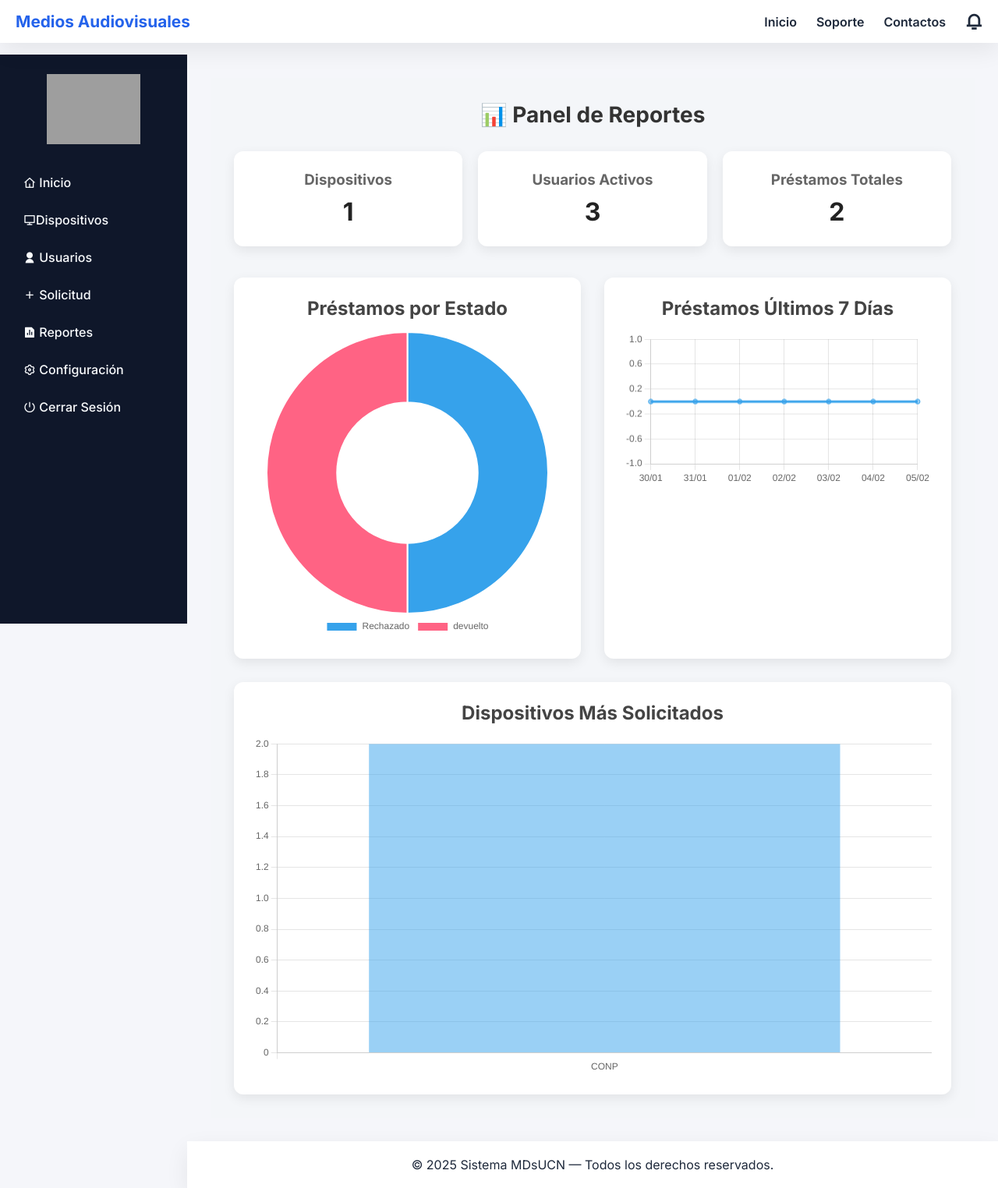
After one commit to victorpavon2908-gif/MDsUCN1, a Django app: page /reportes/ in a window 1280 px wide. The commit adds this page. Shown: the whole page at 78% size. Run offline with Django 5.2, Linux system fonts and the light colour scheme; a user stored in the database is signed in; data comes from the database, SQL or seed files in the repository; both versions use the stored data as it was after the commit; grey boxes are pictures that could not be loaded.

Commit message:
jsuifhoihfuhfoisdo

```diff
--- /dev/null
+++ b/appOne/static/appOne/css/reportes.css
@@ -0,0 +1,75 @@
+.reportes-container {
+    padding: 30px;
+    background: #f4f6f9;
+    min-height: 100vh;
+}
+
+.titulo {
+    text-align: center;
+    margin-bottom: 30px;
+    font-size: 28px;
+    color: #333;
+}
+
+/* ===== CARDS ===== */
+.cards {
+    display: grid;
+    grid-template-columns: repeat(auto-fit, minmax(220px, 1fr));
+    gap: 20px;
+    margin-bottom: 40px;
+}
+
+.card {
+    background: white;
+    padding: 25px;
+    border-radius: 12px;
+    text-align: center;
+    box-shadow: 0 5px 15px rgba(0,0,0,0.08);
+    transition: transform .2s;
+}
+
+.card:hover {
+    transform: translateY(-5px);
+}
+
+.card h3 {
+    margin-bottom: 10px;
+    color: #666;
+}
+
+.card p {
+    font-size: 32px;
+    font-weight: bold;
+    color: #222;
+}
+
+/* ===== GRÁFICOS ===== */
+.graficos {
+    display: grid;
+    grid-template-columns: repeat(auto-fit, minmax(350px, 1fr));
+    gap: 30px;
+}
+
+.grafico {
+    background: white;
+    padding: 25px;
+    border-radius: 12px;
+    box-shadow: 0 5px 15px rgba(0,0,0,0.08);
+}
+
+.grafico.full {
+    grid-column: 1 / -1;
+}
+
+.grafico h2 {
+    text-align: center;
+    margin-bottom: 15px;
+    color: #444;
+}
+
+/* ===== RESPONSIVE ===== */
+@media(max-width: 768px){
+    .titulo{
+        font-size: 22px;
+    }
+}
--- /dev/null
+++ b/appOne/static/appOne/js/reportes.js
@@ -0,0 +1,54 @@
+// ===== Gráfico Estados =====
+new Chart(document.getElementById('estadoChart'), {
+    type: 'doughnut',
+    data: {
+        labels: estadosLabels,
+        datasets: [{
+            data: estadosData
+        }]
+    },
+    options: {
+        responsive: true,
+        plugins: {
+            legend: { position: 'bottom' }
+        }
+    }
+});
+
+// ===== Gráfico por días =====
+new Chart(document.getElementById('diasChart'), {
+    type: 'line',
+    data: {
+        labels: diasLabels,
+        datasets: [{
+            label: 'Préstamos',
+            data: diasData,
+            tension: 0.3,
+            fill: true
+        }]
+    },
+    options: {
+        responsive: true,
+        plugins: {
+            legend: { display: false }
+        }
+    }
+});
+
+// ===== Dispositivos más solicitados =====
+new Chart(document.getElementById('dispositivosChart'), {
+    type: 'bar',
+    data: {
+        labels: dispositivosLabels,
+        datasets: [{
+            label: 'Cantidad de préstamos',
+            data: dispositivosData
+        }]
+    },
+    options: {
+        responsive: true,
+        plugins: {
+            legend: { display: false }
+        }
+    }
+});
--- a/appOne/templates/appOne/dashboard.html
+++ b/appOne/templates/appOne/dashboard.html
@@ -72,7 +72,7 @@
       <a href="{% url 'solicitudes_prestamos' %}"><i class="ri-add-fill"></i> Solicitud</a>
       {% endif %}
 
-      <a href="#"><i class="ri-file-chart-fill"></i> Reportes</a>
+      <a href="{% url 'reportes' %}"><i class="ri-file-chart-fill"></i> Reportes</a>
       <a href=""><i class="ri-settings-3-line"></i> Configuración</a>
       <a href="{% url 'logout' %}"><i class="ri-shut-down-line"></i> Cerrar Sesión</a>
     </div>
--- /dev/null
+++ b/appOne/templates/appOne/reportes.html
@@ -0,0 +1,68 @@
+{% extends "appOne/dashboard.html" %}
+{% load static %}
+
+{% block title %}Reportes{% endblock %}
+
+{% block extra_css %}
+<link rel="stylesheet" href="{% static 'appOne/css/reportes.css' %}">
+{% endblock %}
+
+{% block contenido %}
+
+<div class="reportes-container">
+
+    <h1 class="titulo">📊 Panel de Reportes</h1>
+
+    <!-- ===== TARJETAS ===== -->
+    <div class="cards">
+        <div class="card">
+            <h3>Dispositivos</h3>
+            <p>{{ total_dispositivos }}</p>
+        </div>
+        <div class="card">
+            <h3>Usuarios Activos</h3>
+            <p>{{ total_usuarios }}</p>
+        </div>
+        <div class="card">
+            <h3>Préstamos Totales</h3>
+            <p>{{ total_prestamos }}</p>
+        </div>
+    </div>
+
+    <!-- ===== GRÁFICOS ===== -->
+    <div class="graficos">
+
+        <div class="grafico">
+            <h2>Préstamos por Estado</h2>
+            <canvas id="estadoChart"></canvas>
+        </div>
+
+        <div class="grafico">
+            <h2>Préstamos Últimos 7 Días</h2>
+            <canvas id="diasChart"></canvas>
+        </div>
+
+        <div class="grafico full">
+            <h2>Dispositivos Más Solicitados</h2>
+            <canvas id="dispositivosChart"></canvas>
+        </div>
+
+    </div>
+
+</div>
+
+<script>
+    const estadosLabels = {{ estados_labels|safe }};
+    const estadosData = {{ estados_data|safe }};
+
+    const diasLabels = {{ dias|safe }};
+    const diasData = {{ prestamos_por_dia|safe }};
+
+    const dispositivosLabels = {{ dispositivos_labels|safe }};
+    const dispositivosData = {{ dispositivos_data|safe }};
+</script>
+
+<script src="https://cdn.jsdelivr.net/npm/chart.js"></script>
+<script src="{% static 'appOne/js/reportes.js' %}"></script>
+
+{% endblock %}
--- a/appOne/urls.py
+++ b/appOne/urls.py
@@ -44,6 +44,8 @@ urlpatterns = [
     path('prestamos/aprobar/<int:id>/', views.aprobar_prestamo, name='aprobar_prestamo'),
     path('prestamos/devolver/<int:id>/', views.devolver_prestamo, name='devolver_prestamo'),
     path('prestamos/rechazar/<int:id>/', views.rechazar_prestamo, name='rechazar_prestamo'),
+    path('reportes/', views.reportes, name='reportes'),
+
 
 
 ]
--- a/appOne/views.py
+++ b/appOne/views.py
@@ -6,6 +6,9 @@ from .forms import RegistroForm, DispositivoForm, PrestamoForm
 from .models import Usuario, Dispositivo, Prestamo
 from django.http import JsonResponse
 from django.views.decorators.csrf import csrf_exempt
+from django.db.models import Count
+from django.utils import timezone
+from datetime import timedelta
 
 
 # ============================
@@ -261,7 +264,7 @@ def solicitar_prestamo(request, id):
             prestamo = form.save(commit=False)
             prestamo.usuario = request.user
             prestamo.dispositivo = dispositivo
-            prestamo.estado = "Pendiente"
+            prestamo.estado = Prestamo.ESTADO_PENDIENTE
             prestamo.save()
 
             messages.success(request, "Solicitud enviada correctamente.")
@@ -274,45 +277,21 @@ def solicitar_prestamo(request, id):
         "dispositivo": dispositivo
     })
 
-@login_required
-def aprobar_prestamo(request, id):
-    if request.user.rol != "Admin":
-        return redirect("dashboard")
-
-    prestamo = get_object_or_404(Prestamo, id=id)
-    prestamo.estado = "aprobado"
-    prestamo.save()
-
-    messages.success(request, "Préstamo aprobado.")
-    return redirect("solicitudes_prestamos")
-
-
-
-@login_required
-def rechazar_prestamo(request, id):
-    if request.user.rol != "Admin":
-        return redirect('dashboard')
-
-    prestamo = get_object_or_404(Prestamo, id=id)
-    prestamo.estado = "Rechazado"
-    prestamo.save()
-
-    messages.error(request, "Préstamo rechazado.")
-    return redirect('solicitudes_prestamos')
 
 @login_required
 def crear_prestamo(request):
     if request.method == "POST":
 
         dispositivo_id = request.POST.get("dispositivo_id")
-
         dispositivo = get_object_or_404(Dispositivo, id=dispositivo_id)
 
-        # ❌ evitar préstamos duplicados activos
         prestamo_activo = Prestamo.objects.filter(
             usuario=request.user,
             dispositivo=dispositivo,
-            estado__in=["pendiente", "aprobado"]
+            estado__in=[
+                Prestamo.ESTADO_PENDIENTE,
+                Prestamo.ESTADO_APROBADO
+            ]
         ).exists()
 
         if prestamo_activo:
@@ -329,25 +308,38 @@ def crear_prestamo(request):
             fecha_uso=request.POST.get("fecha_uso"),
             hora_inicio=request.POST.get("hora_inicio"),
             hora_entrega=request.POST.get("hora_entrega"),
-            estado="pendiente"
+            estado=Prestamo.ESTADO_PENDIENTE
         )
 
         messages.success(request, "Solicitud enviada correctamente.")
         return redirect("listardispositivos")
 
 @login_required
-def solicitudes_prestamos(request):
+def aprobar_prestamo(request, id):
+    if request.user.rol != "Admin":
+        return redirect("dashboard")
 
-    if request.user.rol == "Admin":
-        prestamos = Prestamo.objects.all().order_by("-fecha_solicitud")
-    else:
-        prestamos = Prestamo.objects.filter(
-            usuario=request.user
-        ).order_by("-fecha_solicitud")
+    prestamo = get_object_or_404(Prestamo, id=id)
+    prestamo.estado = Prestamo.ESTADO_APROBADO
+    prestamo.save()
 
-    return render(request, "appOne/solicitudes.html", {
-        "prestamos": prestamos
-    })
+    messages.success(request, "Préstamo aprobado.")
+    return redirect("solicitudes_prestamos")
+
+
+
+@login_required
+def rechazar_prestamo(request, id):
+    if request.user.rol != "Admin":
+        return redirect('dashboard')
+
+    prestamo = get_object_or_404(Prestamo, id=id)
+    prestamo.estado = Prestamo.ESTADO_RECHAZADO
+    prestamo.save()
+
+    messages.error(request, "Préstamo rechazado.")
+    return redirect('solicitudes_prestamos')
+
 
 @login_required
 def devolver_prestamo(request, id):
@@ -355,8 +347,83 @@ def devolver_prestamo(request, id):
         return redirect("dashboard")
 
     prestamo = get_object_or_404(Prestamo, id=id)
-    prestamo.estado = "devuelto"
-    prestamo.save()
 
-    messages.success(request, "Dispositivo devuelto correctamente.")
+    # Solo se puede devolver si está aprobado
+    if prestamo.estado == Prestamo.ESTADO_APROBADO:
+        prestamo.estado = Prestamo.ESTADO_DEVUELTO
+        prestamo.save()
+        messages.success(request, "Dispositivo devuelto correctamente.")
+    else:
+        messages.warning(request, "Este préstamo no puede ser devuelto.")
+
     return redirect("solicitudes_prestamos")
+
+@login_required
+def solicitudes_prestamos(request):
+
+    estado = request.GET.get("estado")
+
+    if request.user.rol == "Admin":
+        prestamos = Prestamo.objects.all()
+    else:
+        prestamos = Prestamo.objects.filter(usuario=request.user)
+
+    # ===== FILTRO POR ESTADO =====
+    if estado and estado != "todos":
+        prestamos = prestamos.filter(estado=estado)
+
+    prestamos = prestamos.order_by("-fecha_solicitud")
+
+    return render(request, "appOne/solicitudes.html", {
+        "prestamos": prestamos,
+        "estado_actual": estado or "todos"
+    })
+
+
+@login_required
+def reportes(request):
+    # ===== Métricas generales =====
+    total_dispositivos = Dispositivo.objects.count()
+    total_usuarios = Usuario.objects.filter(is_active=True).count()
+    total_prestamos = Prestamo.objects.count()
+
+    # ===== Préstamos por estado =====
+    estados = Prestamo.objects.values('estado').annotate(total=Count('id'))
+
+    estados_labels = [e['estado'] for e in estados]
+    estados_data = [e['total'] for e in estados]
+
+    # ===== Préstamos últimos 7 días =====
+    hoy = timezone.now().date()
+    dias = []
+    prestamos_por_dia = []
+
+    for i in range(6, -1, -1):
+        dia = hoy - timedelta(days=i)
+        cantidad = Prestamo.objects.filter(fecha_uso=dia).count()
+        dias.append(dia.strftime("%d/%m"))
+        prestamos_por_dia.append(cantidad)
+
+    # ===== Dispositivos más solicitados =====
+    dispositivos = (
+        Prestamo.objects.values('dispositivo__nombre_dispositivo')
+        .annotate(total=Count('id'))
+        .order_by('-total')[:5]
+    )
+
+    dispositivos_labels = [d['dispositivo__nombre_dispositivo'] for d in dispositivos]
+    dispositivos_data = [d['total'] for d in dispositivos]
+
+    context = {
+        'total_dispositivos': total_dispositivos,
+        'total_usuarios': total_usuarios,
+        'total_prestamos': total_prestamos,
+        'estados_labels': estados_labels,
+        'estados_data': estados_data,
+        'dias': dias,
+        'prestamos_por_dia': prestamos_por_dia,
+        'dispositivos_labels': dispositivos_labels,
+        'dispositivos_data': dispositivos_data,
+    }
+
+    return render(request, 'appOne/reportes.html', context)
```
Also changed, not shown: MDsUCN/settings.py (+4 -3 lines), appOne/models.py (+39 -6 lines), appOne/static/appOne/css/solicitudes.css (added, +172 -0 lines), appOne/templates/appOne/solicitudes.html (+40 -14 lines), appOne/migrations/0002_alter_prestamo_estado.py (added), db.sqlite3.
